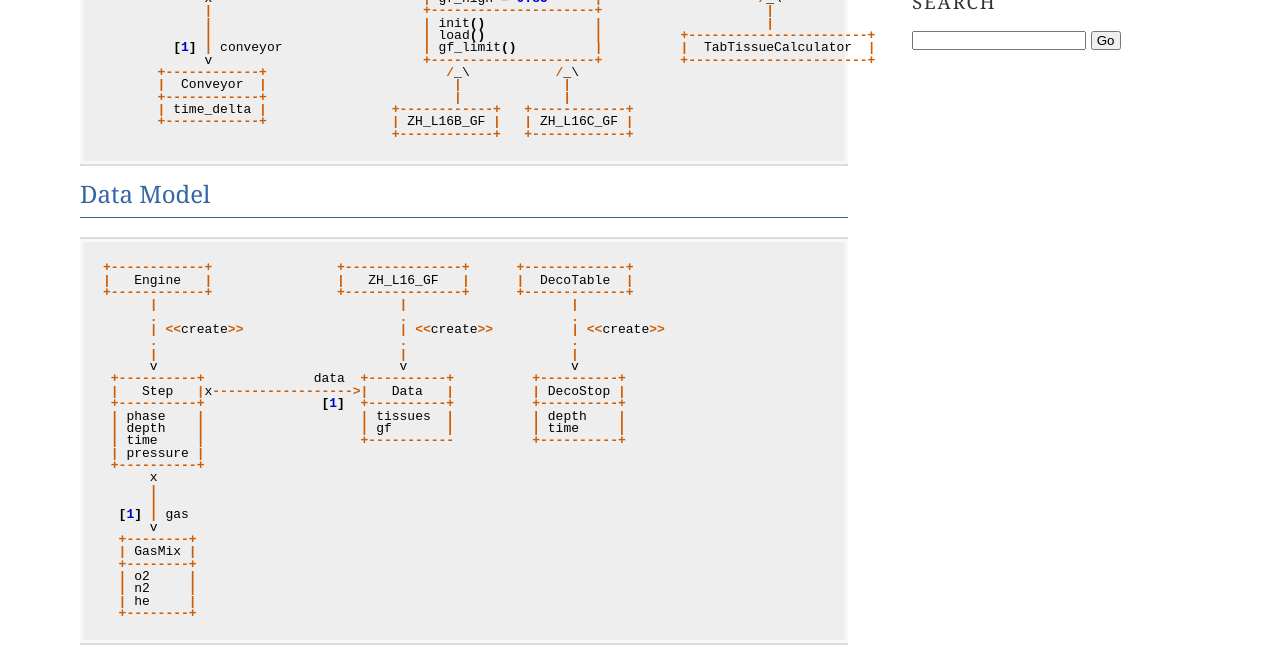
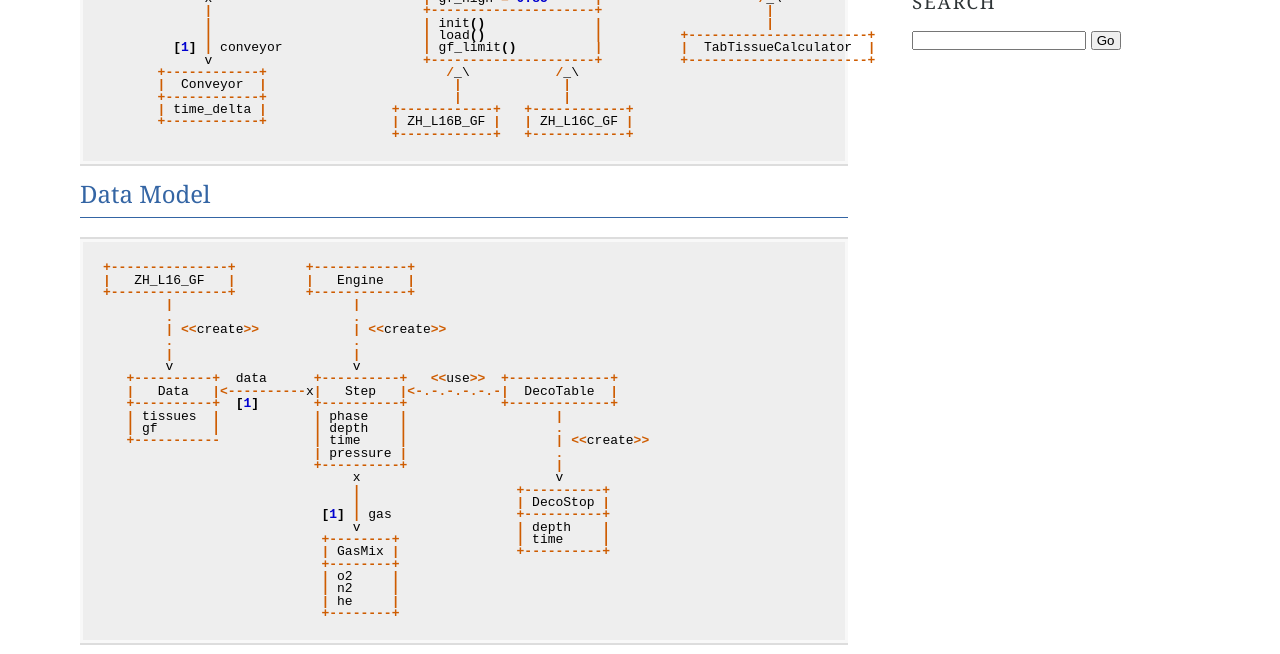
Before and after one commit to gully/decotengu, a Sphinx documentation site: the page built from doc/design.rst, in a window 1280 px wide and 900 px high, scrolled down 377 px, cut to the strip 0-654 px from the top of the window. Built offline with Sphinx 7.4.7, drawn with Linux system fonts in a browser that asks for light colours; part of the change alters nothing that is shown.

Commit message:
- added usage dependency line between deco table and dive step classes on   data model class diagram

```diff
--- a/doc/design.rst
+++ b/doc/design.rst
@@ -35,35 +35,35 @@ Data Model
 .. code::
    :class: diagram
 
-   +------------+                +---------------+      +-------------+
-   |   Engine   |                |   ZH_L16_GF   |      |  DecoTable  |
-   +------------+                +---------------+      +-------------+
-         |                               |                     |
-         .                               .                     .
-         | <<create>>                    | <<create>>          | <<create>>
-         .                               .                     .
-         |                               |                     |
-         v                               v                     v
-    +----------+              data  +----------+          +----------+
-    |   Step   |x------------------>|   Data   |          | DecoStop |
-    +----------+               [1]  +----------+          +----------+
-    | phase    |                    | tissues  |          | depth    |
-    | depth    |                    | gf       |          | time     |
-    | time     |                    +-----------          +----------+
-    | pressure |
-    +----------+
-         x
-         |
-         |
-     [1] | gas
-         v
-     +--------+
-     | GasMix |
-     +--------+
-     | o2     |
-     | n2     |
-     | he     |
-     +--------+
+   +---------------+         +------------+
+   |   ZH_L16_GF   |         |   Engine   |
+   +---------------+         +------------+
+           |                       |
+           .                       .
+           | <<create>>            | <<create>>
+           .                       .
+           |                       |
+           v                       v
+      +----------+  data      +----------+   <<use>>  +-------------+
+      |   Data   |<----------x|   Step   |<-.-.-.-.-.-|  DecoTable  |
+      +----------+  [1]       +----------+            +-------------+
+      | tissues  |            | phase    |                   |
+      | gf       |            | depth    |                   .
+      +-----------            | time     |                   | <<create>>
+                              | pressure |                   .
+                              +----------+                   |
+                                   x                         v
+                                   |                    +----------+
+                                   |                    | DecoStop |
+                               [1] | gas                +----------+
+                                   v                    | depth    |
+                               +--------+               | time     |
+                               | GasMix |               +----------+
+                               +--------+
+                               | o2     |
+                               | n2     |
+                               | he     |
+                               +--------+
 
 .. autoclass:: decotengu.engine.Step
    :noindex:
```
